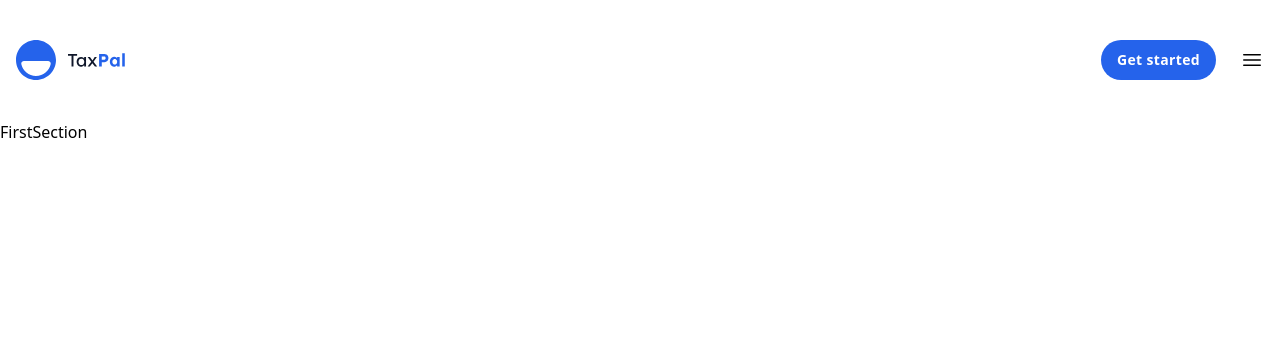
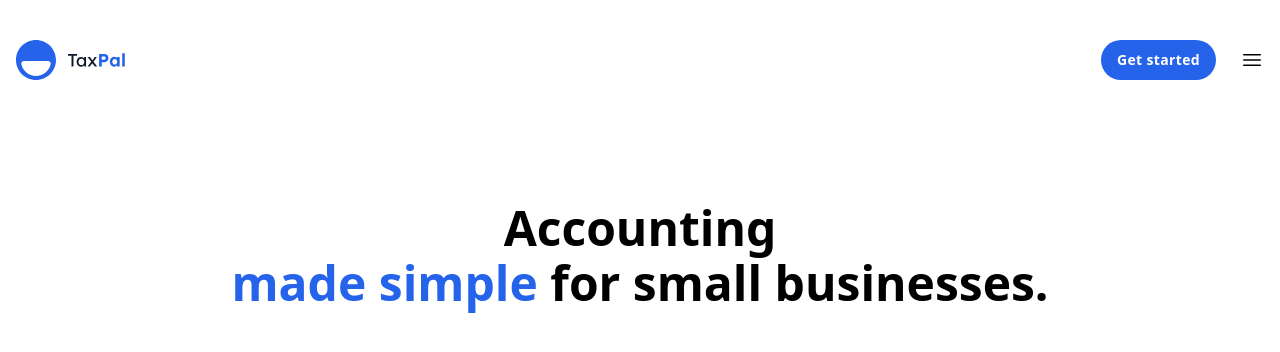
Before and after one commit to amine-omari/Taxpal-clone, a Next.js app: page / in a window 1280 px wide. Shown: the top 352 px of the page. Built offline with nearby package versions, Linux system fonts and the light colour scheme.

Commit message:
feat: add style to the title of the section

```diff
--- a/components/FirstSection.jsx
+++ b/components/FirstSection.jsx
@@ -1,9 +1,18 @@
-import React from 'react'
+import React from "react";
 
 const FirstSection = () => {
   return (
-    <section>FirstSection</section>
-  )
-}
+    <section className="px-4 pb-16 pt-20">
+      <div className="text-center">
+        <h1 className="leading-[55px] text-5xl font-semibold">
+          Accounting
+          <br />
+          <span className="text-blue-600">made simple</span> for small
+          businesses.
+        </h1>
+      </div>
+    </section>
+  );
+};
 
-export default FirstSection
+export default FirstSection;
```
